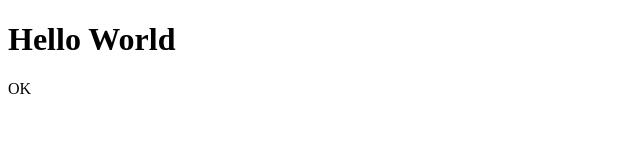
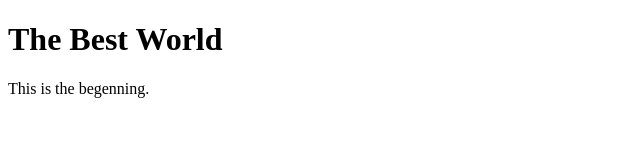
Before and after one commit to Kevscoding/Kevscoding.github.io, a plain HTML site: page index.html in a window 1280 px wide. Shown: the whole page, without its empty margins (0-640 px from the left). Drawn offline with Linux system fonts and the light colour scheme.

Commit message:
Update index.html

```diff
--- a/index.html
+++ b/index.html
@@ -2,10 +2,10 @@
 <html>
   <head>
       <meta charset="utf-8">
-      <title>Life</title>
+      <title>The Solution</title>
   </head>
   <body>
-      <h1>Hello World</h1>
-      <p>OK</p>
+      <h1>The Best World</h1>
+      <p>This is the begenning.</p>
   </body>
 </html>
```
